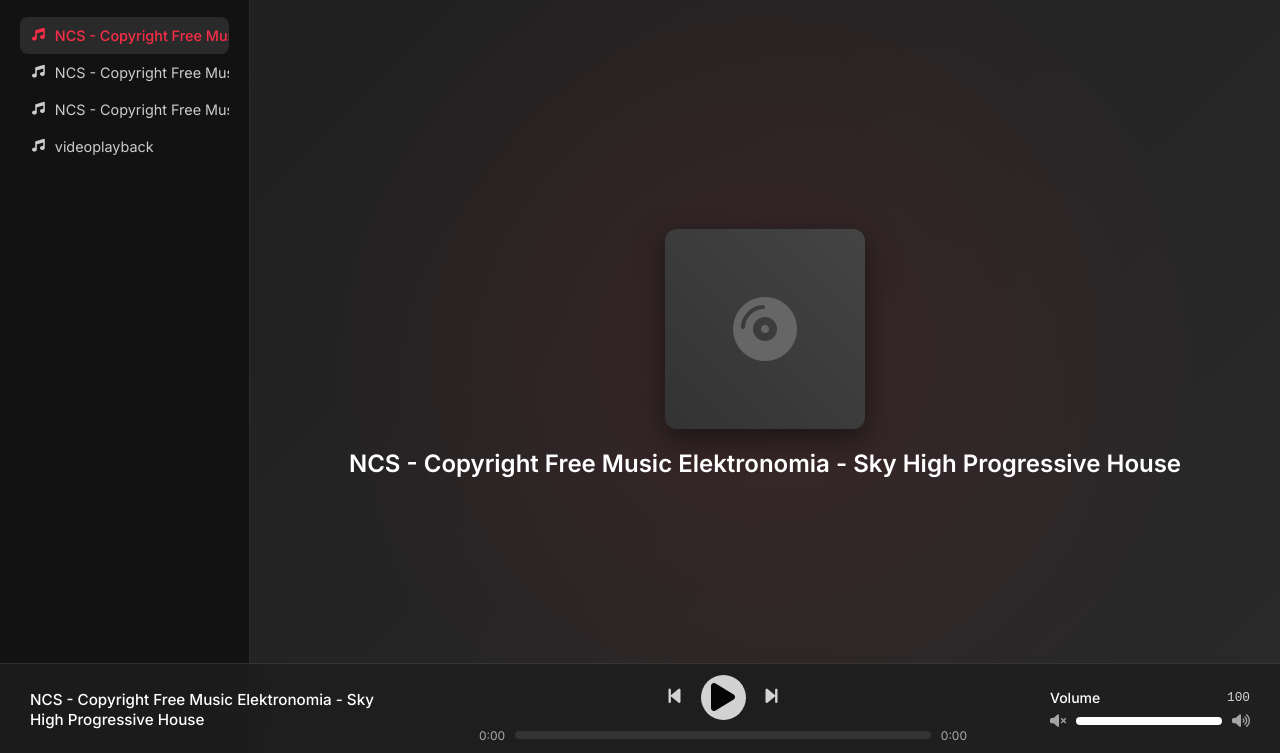
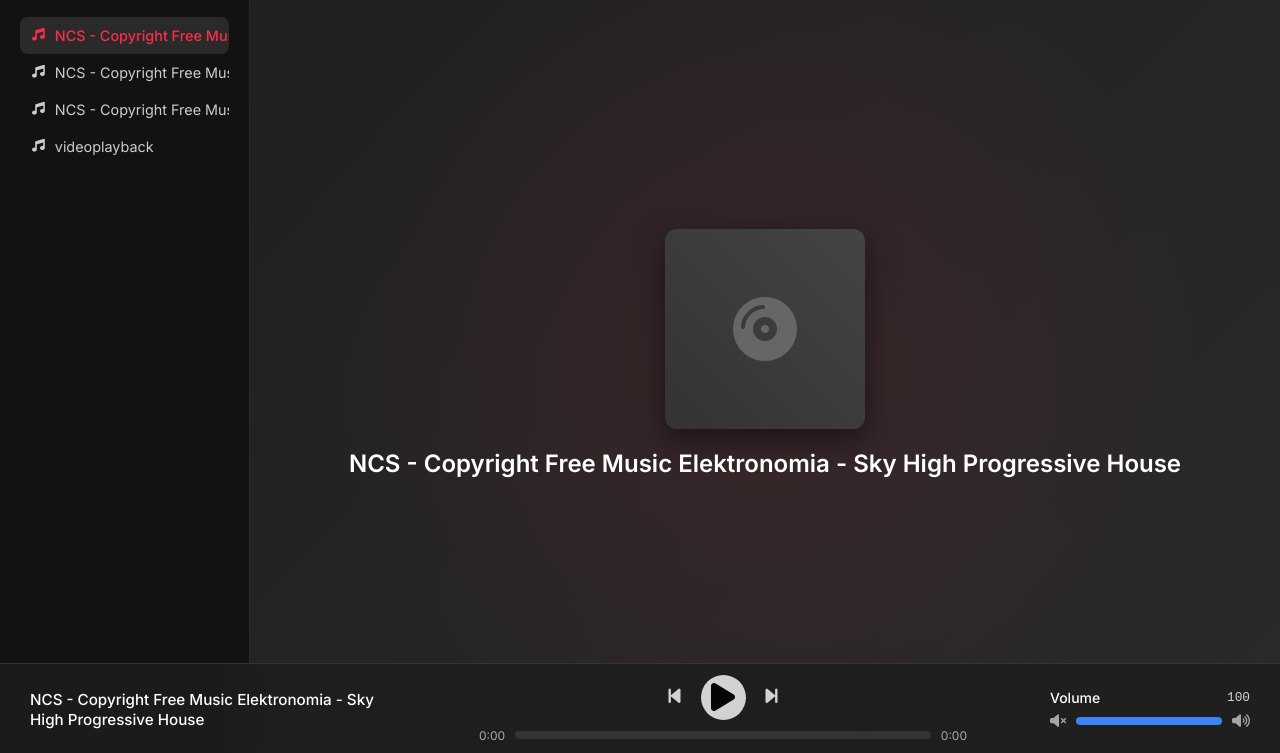
Before and after one commit to Swopnab/Music-Player, a plain HTML site: page index.html in a window 1280 px wide. Shown: the part 47-800 px from the top of the page. Drawn offline with Linux system fonts and the light colour scheme.

Commit message:
added slider effect

```diff
--- a/static/style.css
+++ b/static/style.css
@@ -273,11 +273,10 @@
     overflow: hidden;
     /* Keeps the fill inside */
     /* Dynamic fill logic handled in JS via background-image */
-    background-image: linear-gradient(#ffffff, #ffffff);
-    /* Fill color (white to match thumb) */
+    background-image: linear-gradient(#3b82f6, #3b82f6);
+    /* Blue highlight */
     background-repeat: no-repeat;
     background-size: 0% 100%;
-    /* Initially 0% */
 }
 
 /* Track - make transparent so input bg shows */
@@ -303,8 +302,6 @@
     transition: transform 0.1s;
     position: relative;
     z-index: 2;
-    box-shadow: -100vw 0 0 100vw #ffffff;
-    /* Fallback fill trick if gradient fails, but gradient is better */
 }
 
 /* Thumb Hover/Focus */
```
